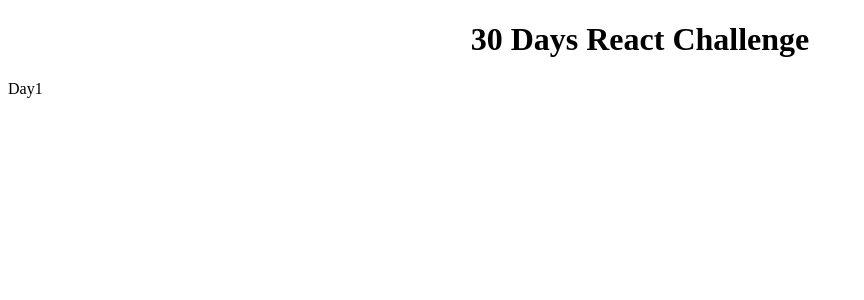
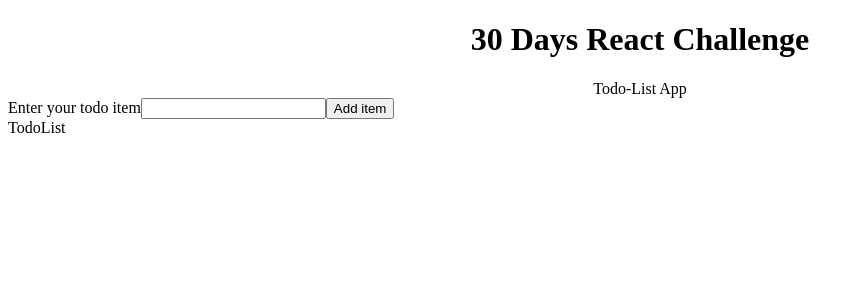
Before and after one commit to Geetha-RK/30DaysReactChallenge, a React (Vite) app: page /day1 in a window 1280 px wide. Shown: the top 300 px of the page, without its empty margins (0-864 px from the left). Built offline with nearby package versions, Linux system fonts and the light colour scheme.

Commit message:
Built the todo items ist with add, delete , and inprogress

```diff
--- a/src/components/Day1/Day1.jsx
+++ b/src/components/Day1/Day1.jsx
@@ -1,9 +1,60 @@
-// import React from 'react'
+import { useState } from 'react';
 import './Day1.scss';
 
 const Day1 = () => {
+    const [todo,setTodo] = useState("");
+    const [todoList,setTodoList] = useState([]);
+
+    const handleSubmit= (e) => {
+        e.preventDefault();
+        if(!todo){
+            alert('Enter the todo item');
+            return;
+        }
+        setTodoList([...todoList,{ text: todo, completed: false }])
+        setTodo("");
+    }
+
+    const handleTodos = (e) => {
+        e.preventDefault();
+        setTodo(e.target.value);
+    }
+    const handleDelete = (index) => {
+        const updatedTodoList= todoList.filter((_,i) => i!==index) //.filter() takes a callback function with two parameters: the first (_) represents the current item in the array, and the second (i) is the index of the current item.
+        setTodoList(updatedTodoList);
+    }
+    const handleComplete =(index) => {
+        const updatedTodoList = [...todoList]
+        updatedTodoList[index].completed = !updatedTodoList[index].completed //switches the completed status
+        setTodoList(updatedTodoList);
+    }
   return (
-    <div>Day1</div>
+    <>
+    <div className='title'>Todo-List App</div>
+    <div>
+        <form onSubmit={handleSubmit}>
+            <label htmlFor="todo">Enter your todo item</label>
+            <input type="text" name="todo" id="todo" value={todo} onChange={handleTodos}/>
+            <button type="submit">Add item</button>
+        </form>
+        <div>
+                <div>TodoList</div>
+                {todoList.map((item,index) => {
+               return(
+                <>
+                    <div key={index}>
+                    <p >{item.text}</p>
+                    <button onClick={()=>handleDelete(index)}>Delete</button>
+                    <button  onClick={()=>handleComplete(index)}>{item.completed? 'Mark Completed' : 'In Progress'}</button>
+                    </div>
+                </>
+               )
+            }
+            )}
+        </div>
+
+    </div>
+    </>
   )
 }
 
--- a/src/pages/Home.jsx
+++ b/src/pages/Home.jsx
@@ -6,7 +6,7 @@ const Home = () => {
   return (
     <div>
         <ul>
-            <li><Link to='/day1'>Day1</Link></li>
+            <li><Link to='/day1'> Day 1: Todo List App</Link></li>
             <li>Day2</li>
         </ul>
     </div>
```
Also changed, not shown: 1 other file (tests, documents, lock files or other folders).
